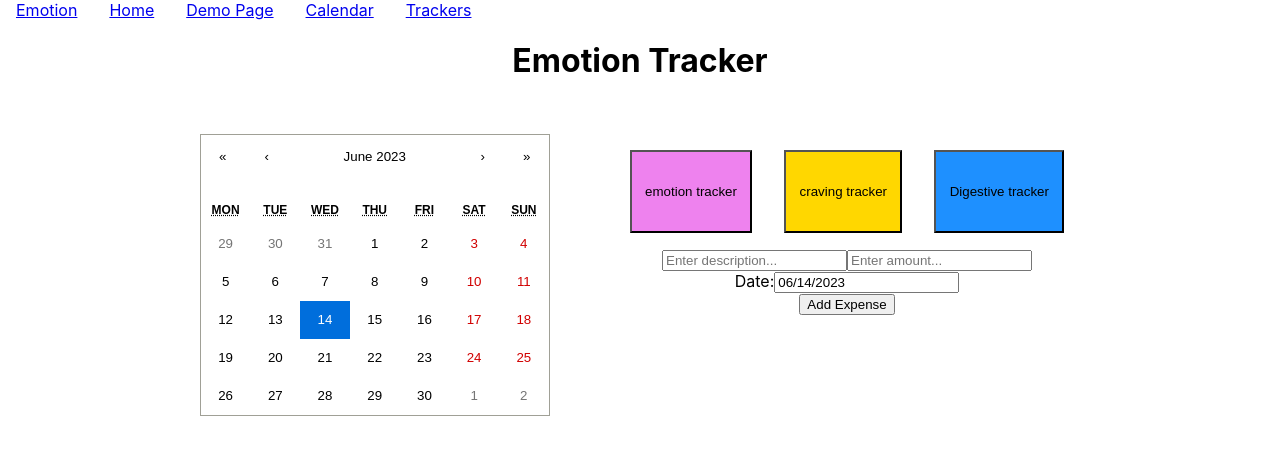
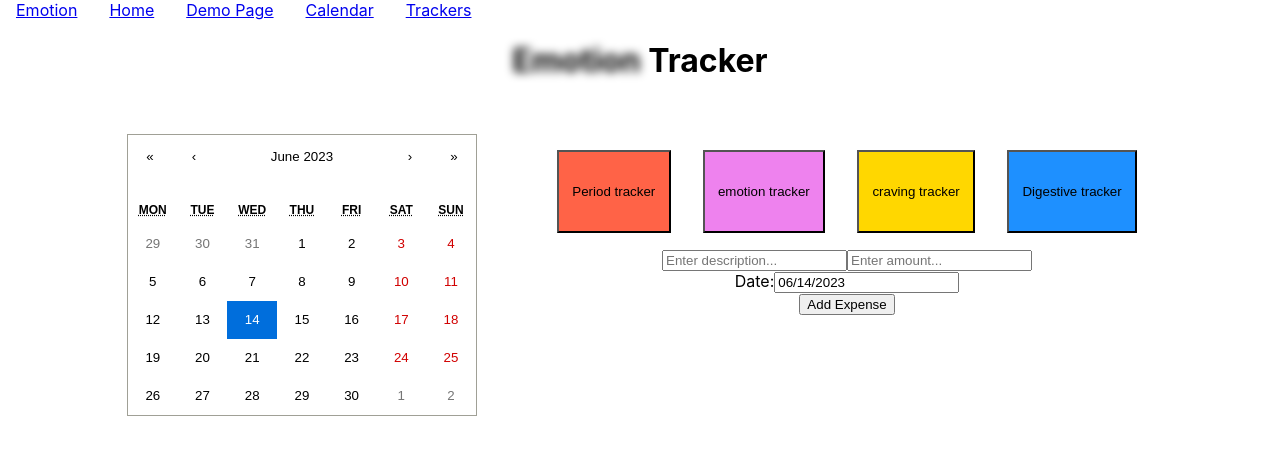
Before and after one commit to AS-EBaiden/Test1, a React (Create React App) app: page /trackers in a window 1280 px wide. Both pictures are taken after a click on the button "craving tracker". Shown: the top 454 px of the page. Built offline with nearby package versions, Linux system fonts and the light colour scheme.

Commit message:
Period category set up

```diff
--- a/src/pages/Trackers.js
+++ b/src/pages/Trackers.js
@@ -5,6 +5,65 @@ import { Calendar as ReactCalendar } from "react-calendar";
 import "react-calendar/dist/Calendar.css";
 
 function CravingForm({ onExpenseSubmit, expense, selectedDate }) {
+  const [description, setDescription] = useState("");
+  const [amount, setAmount] = useState("");
+  const [date, setDate] = useState(new Date());
+
+  useEffect(() => {
+    setDate(new Date(selectedDate));
+    // if (expense) {
+    //   setDescription(expense.description);
+    //   setAmount(expense.amount.toFixed(2));
+    //   setDate(new Date(expense.date));
+    // }
+  }, [selectedDate]);
+
+  const handleSubmit = (e) => {
+    e.preventDefault();
+    if (!description || !amount) return;
+    const newExpense = {
+      description,
+      amount: parseFloat(amount),
+      date,
+    };
+    onExpenseSubmit(newExpense, expense ? expense.id : null);
+    setDescription("");
+    setAmount("");
+    setDate(new Date());
+  };
+
+  const changeHandler = (date) => {
+    setDate(date);
+  };
+
+  return (
+    <form onSubmit={handleSubmit}>
+      <input
+        type="text"
+        placeholder="Enter description..."
+        value={description}
+        onChange={(e) => setDescription(e.target.value)}
+      />
+      <input
+        type="number"
+        step="0.01"
+        placeholder="Enter amount..."
+        value={amount}
+        onChange={(e) => setAmount(e.target.value)}
+      />
+      <div>
+        <label>Date:</label>
+        <DatePicker selected={date} onChange={changeHandler} />
+      </div>
+
+      <button type="submit">
+        {expense ? "Update Expense" : "Add Expense"}
+      </button>
+    </form>
+  );
+}
+
+function PeriodForm({ onExpenseSubmit, expense, selectedDate }) {
   const [description, setDescription] = useState("");
   const [amount, setAmount] = useState("");
   const [date, setDate] = useState(new Date());
@@ -209,7 +268,7 @@ function EmotionLogger({ selectedDate, onEmotionLog }) {
   );
 }
 
-function EmotionLog({ log }) {
+function EmotionLog({ log, activeTracker }) {
   return (
     <div>
       {log.emotions?.length > 0 && (
@@ -226,6 +285,15 @@ function EmotionLog({ log }) {
       {log.cravings?.map((craving, index) => (
         <p key={index}>
           {craving.description} - Level: {craving.amount}
+        </p>
+      ))}
+
+      {log.period?.length > 0 && (
+        <h2>Period Log for {log.date?.toDateString()}:</h2>
+      )}
+      {log.period?.map((pd, index) => (
+        <p key={index}>
+          {pd.description} - Level: {pd.amount}
         </p>
       ))}
     </div>
@@ -305,13 +373,15 @@ function Trackers() {
       const existingLogIndex = emotionLogs.findIndex(
         (log) => log.date.toDateString() === expense.date.toDateString()
       );
-
+      let vad = activeTracker;
+      console.log("active", activeTracker);
+      console.log("vad", vad);
       if (existingLogIndex !== -1) {
         const updatedLogs = [...emotionLogs];
-        if (!updatedLogs[existingLogIndex].cravings) {
-          updatedLogs[existingLogIndex].cravings = [expense];
+        if (!updatedLogs[existingLogIndex][activeTracker]) {
+          updatedLogs[existingLogIndex][activeTracker] = [expense];
         } else {
-          updatedLogs[existingLogIndex].cravings.push(expense);
+          updatedLogs[existingLogIndex][activeTracker].push(expense);
         }
         setEmotionLogs(updatedLogs);
       } else {
@@ -319,7 +389,7 @@ function Trackers() {
           ...emotionLogs,
           {
             date: expense.date,
-            cravings: [expense],
+            [activeTracker]: [expense],
           },
         ]);
       }
@@ -358,9 +428,17 @@ function Trackers() {
             onEmotionLog={handleEmotionLog}
           />
         );
-      case "craving":
+      case "cravings":
         return (
           <CravingForm
+            onExpenseSubmit={handleExpenseSubmit}
+            selectedDate={selectedDate}
+            onCravingLog={handleCravingLog}
+          />
+        );
+      case "period":
+        return (
+          <PeriodForm
             onExpenseSubmit={handleExpenseSubmit}
             selectedDate={selectedDate}
             onCravingLog={handleCravingLog}
@@ -380,7 +458,12 @@ function Trackers() {
 
   return (
     <div className="App">
-      <h1>Emotion Tracker</h1>
+      <h1>
+        <span style={{ filter: "blur(5px)", WebkitFilter: "blur(5px)" }}>
+          Emotion
+        </span>{" "}
+        Tracker
+      </h1>
       <div style={{ display: "inline-flex" }}>
         <div className="left-calendar" style={{ padding: "2rem" }}>
           <ReactCalendar
@@ -393,6 +476,15 @@ function Trackers() {
           <div id="category">
             <button
               className={`category ${
+                activeTracker === "period" ? "active" : ""
+              }`}
+              style={{ background: "tomato" }}
+              onClick={() => setActiveTracker("period")}
+            >
+              Period tracker
+            </button>
+            <button
+              className={`category ${
                 activeTracker === "emotion" ? "active" : ""
               }`}
               style={{ background: "violet" }}
@@ -402,10 +494,10 @@ function Trackers() {
             </button>
             <button
               className={`category ${
-                activeTracker === "craving" ? "active" : ""
+                activeTracker === "cravings" ? "active" : ""
               }`}
               style={{ background: "gold" }}
-              onClick={() => setActiveTracker("craving")}
+              onClick={() => setActiveTracker("cravings")}
             >
               craving tracker
             </button>
@@ -424,7 +516,7 @@ function Trackers() {
       </div>
       <div>
         {getEmotionLogsByDate(selectedDate).map((log, index) => (
-          <EmotionLog key={index} log={log} />
+          <EmotionLog key={index} log={log} activeTracker={activeTracker} />
         ))}
       </div>
       {/* ... */}
```
